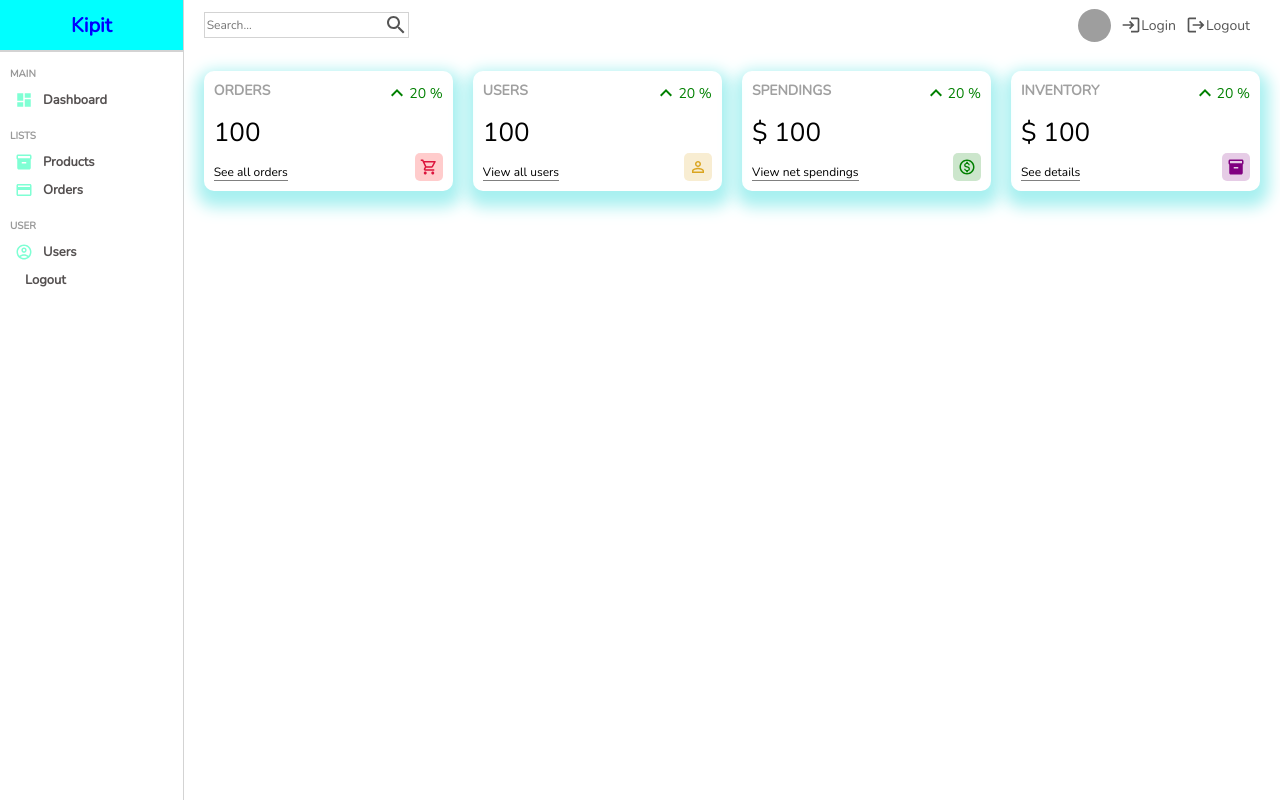
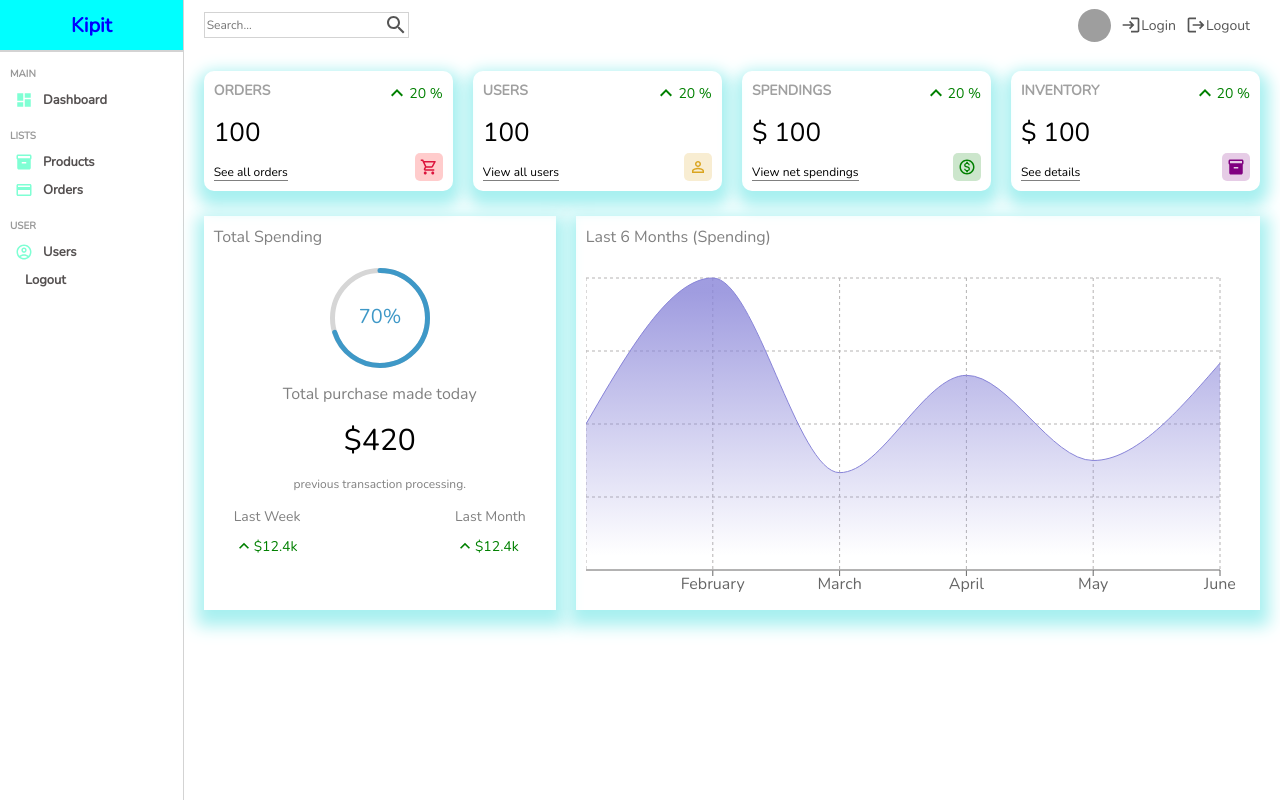
Before and after one commit to hcho774/kipit, a React (Create React App) app in the folder client/: page / in a window 1280 px wide. Built offline with nearby package versions, Linux system fonts and the light colour scheme; grey boxes are pictures that could not be loaded.

Commit message:
charts and summary featured created

```diff
--- a/client/package.json
+++ b/client/package.json
@@ -15,6 +15,7 @@
     "react-dom": "^18.2.0",
     "react-router-dom": "^6.3.0",
     "react-scripts": "5.0.1",
+    "recharts": "^2.1.10",
     "web-vitals": "^2.1.4"
   },
   "scripts": {
--- a/client/src/components/Chart.js
+++ b/client/src/components/Chart.js
@@ -0,0 +1,74 @@
+import React from "react";
+import "./chart.scss";
+import {
+  AreaChart,
+  Area,
+  XAxis,
+  YAxis,
+  CartesianGrid,
+  Tooltip,
+  ResponsiveContainer,
+} from "recharts";
+
+const data = [
+  {
+    name: "January",
+    Total: 1200,
+  },
+  {
+    name: "February",
+    Total: 2400,
+  },
+  {
+    name: "March",
+    Total: 800,
+  },
+  {
+    name: "April",
+    Total: 1600,
+  },
+  {
+    name: "May",
+    Total: 900,
+  },
+  {
+    name: "June",
+    Total: 1700,
+  },
+];
+
+function Chart() {
+  return (
+    <div className="chart">
+      <div className="title">Last 6 Months (Spending)</div>
+      <ResponsiveContainer width="100%" aspect={2 / 1}>
+        <AreaChart
+          width={730}
+          height={250}
+          data={data}
+          margin={{ top: 10, right: 30, left: 0, bottom: 0 }}
+        >
+          <defs>
+            <linearGradient id="total" x1="0" y1="0" x2="0" y2="1">
+              <stop offset="5%" stopColor="#8884d8" stopOpacity={0.8} />
+              <stop offset="95%" stopColor="#8884d8" stopOpacity={0} />
+            </linearGradient>
+          </defs>
+          <XAxis dataKey="name" />
+
+          <CartesianGrid strokeDasharray="3 3" className="chartGrid" />
+          <Tooltip />
+          <Area
+            type="monotone"
+            dataKey="Total"
+            stroke="#8884d8"
+            fillOpacity={1}
+            fill="url(#total)"
+          />
+        </AreaChart>
+      </ResponsiveContainer>
+    </div>
+  );
+}
+
+export default Chart;
--- /dev/null
+++ b/client/src/components/Featured.js
@@ -0,0 +1,41 @@
+import React from "react";
+import "./featured.scss";
+import { CircularProgressbar } from "react-circular-progressbar";
+import "react-circular-progressbar/dist/styles.css";
+import KeyboardArrowUpOutlinedIcon from "@mui/icons-material/KeyboardArrowUpOutlined";
+
+function Featured() {
+  return (
+    <div className="featured">
+      <div className="top">
+        <h1 className="title">Total Spending</h1>
+      </div>
+      <div className="bottom">
+        <div className="featuredChart">
+          <CircularProgressbar value={70} text={"70%"} strokeWidth={5} />
+        </div>
+        <p className="title">Total purchase made today</p>
+        <p className="amount">$420</p>
+        <p className="desc">previous transaction processing.</p>
+        <div className="summary">
+          <div className="item">
+            <div className="itemTitle">Last Week</div>
+            <div className="itemResult positive">
+              <KeyboardArrowUpOutlinedIcon fontSize="small" />
+              <div className="resultAmount">$12.4k</div>
+            </div>
+          </div>
+          <div className="item">
+            <div className="itemTitle">Last Month</div>
+            <div className="itemResult positive">
+              <KeyboardArrowUpOutlinedIcon fontSize="small" />
+              <div className="resultAmount">$12.4k</div>
+            </div>
+          </div>
+        </div>
+      </div>
+    </div>
+  );
+}
+
+export default Featured;
--- /dev/null
+++ b/client/src/components/chart.scss
@@ -0,0 +1,15 @@
+.chart{
+    flex: 4;
+    -webkit-box-shadow: 1px 8px 16px 8px aqua;
+    box-shadow: 1px 8px 16px 8px rgb(167, 240, 240);
+    padding: 10px;
+    color: gray;
+
+    .title{
+        margin-bottom: 20px;
+    }
+
+    .chartGrid{
+        stroke: rgb(181, 179, 179)
+    }
+}
--- /dev/null
+++ b/client/src/components/featured.scss
@@ -0,0 +1,79 @@
+.featured{
+    flex: 2;
+    -webkit-box-shadow: 1px 8px 16px 8px aqua;
+    box-shadow: 1px 8px 16px 8px rgb(167, 240, 240);
+    padding: 10px;
+
+    .top{
+
+        display: flex;
+        align-items: center;
+        justify-content: space-between;
+        color: gray;
+
+        .title{
+            font-size: 16px;
+            font-weight: 500;
+        }
+
+    }
+    .bottom{
+        padding: 20px;
+        display: flex;
+        flex-direction: column;
+        align-items: center;
+        justify-content: center;
+        gap: 15px;
+
+        .featuredChart{
+            width: 100px;
+            height: 100px;
+        }
+
+        .title {
+            font-weight: 500;
+            color: gray;
+        }
+
+        .amount{
+            font-size: 30px;
+        }
+        .desc{
+            font-weight: 300;
+            font-size: 12px;
+            text-align: center;
+            color: gray;
+        }
+
+    .summary {
+        width: 100%;
+        display: flex;
+        align-items: center;
+        justify-content: space-between;
+
+        .item {
+          text-align: center;
+
+          .itemTitle {
+            font-size: 14px;
+            color: gray;
+          }
+
+          .itemResult {
+            display: flex;
+            align-items: center;
+            margin-top: 10px;
+            font-size: 14px;
+
+            &.positive {
+              color: green;
+            }
+
+            &.negative {
+              color: red;
+            }
+          }
+        }
+      }
+    }
+  }
--- a/client/src/index.js
+++ b/client/src/index.js
@@ -3,7 +3,6 @@
 
 import App from "./App";
 import reportWebVitals from "./reportWebVitals";
-import { BrowserRouter as Router } from "react-router-dom";
 
 const root = ReactDOM.createRoot(document.getElementById("root"));
 root.render(
--- a/client/src/pages/home/Home.js
+++ b/client/src/pages/home/Home.js
@@ -1,8 +1,11 @@
 import React from "react";
+
 import NavBar from "../../components/NavBar";
 import Sidebar from "../../components/Sidebar";
 import Widget from "../../components/Widget";
 import "./home.scss";
+import Chart from "../../components/Chart";
+import Featured from "../../components/Featured";
 function Home() {
   return (
     <div className="home">
@@ -15,6 +18,10 @@
           <Widget type="spending" />
           <Widget type="inventory" />
         </div>
+        <div className="charts">
+          <Featured />
+          <Chart />
+        </div>
       </div>
     </div>
   );
--- a/client/src/pages/home/home.scss
+++ b/client/src/pages/home/home.scss
@@ -5,10 +5,14 @@
 
         flex: 6;
 
-        .widgets{
+        .widgets, .charts{
             display: flex;
             padding: 20px;
             gap: 20px;
         }
+
+        .charts{
+            padding: 5px 20px;
+        }
     }
 }
--- a/package.json
+++ b/package.json
@@ -5,6 +5,7 @@
     "@mui/icons-material": "^5.8.4",
     "@mui/material": "^5.8.4",
     "react-router-dom": "^6.3.0",
+    "recharts": "^2.1.10",
     "sass": "^1.52.3"
   }
 }
```
Also changed, not shown: 2 other files (tests, documents, lock files or other folders).
